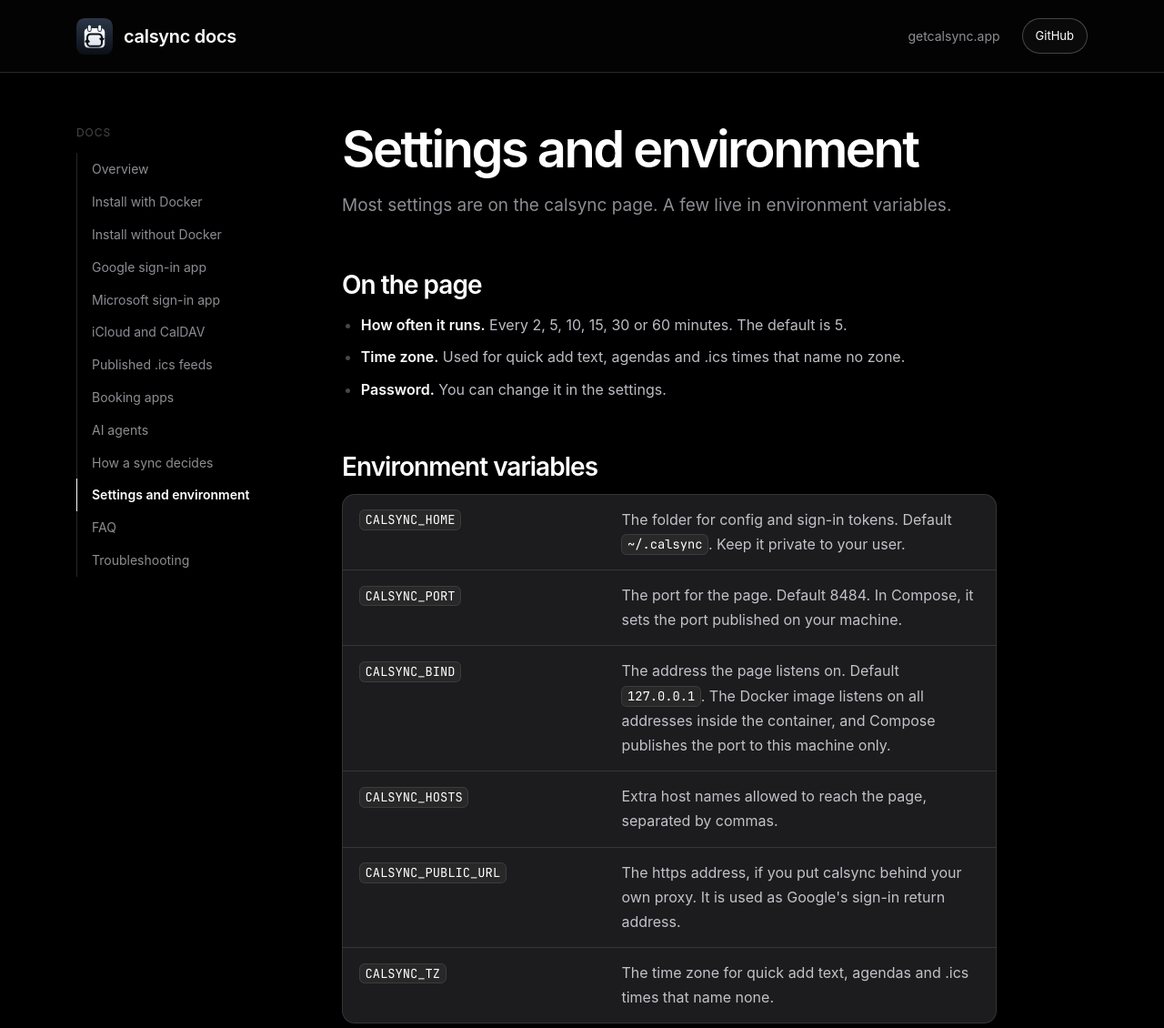
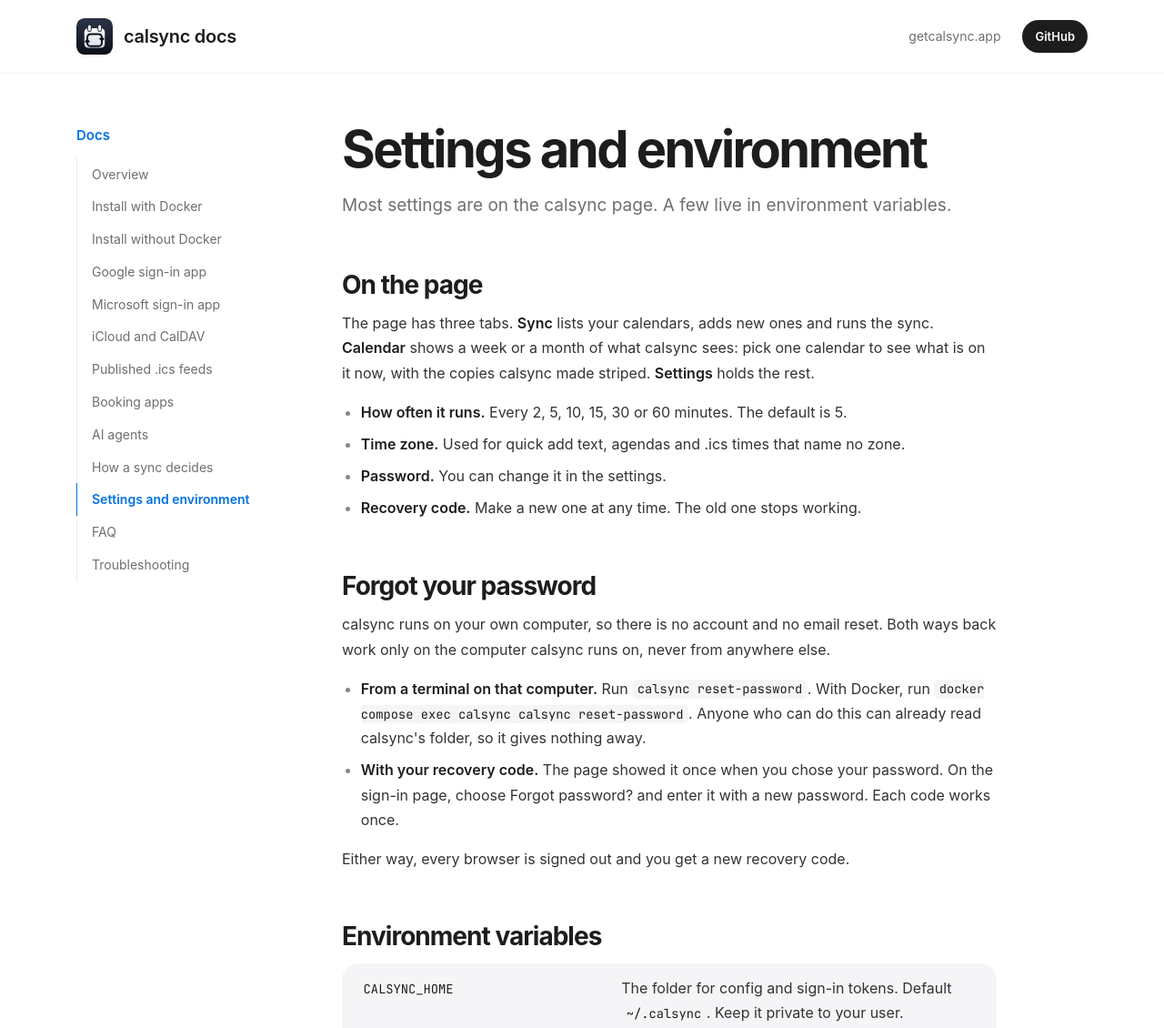
Before and after one commit to jakescalesAI/calsync, a plain HTML site: page docs-site/settings/index.html in a window 1280 px wide. Shown: the top 1130 px of the page at 91% size. Drawn offline with Linux system fonts and the light colour scheme.

Commit message:
Make the docs plain white and tell people about the Calendar tab and a forgotten password
The docs take the site's light palette, dark code blocks and blue accent. Settings explains the
three tabs and both ways back from a forgotten password; troubleshooting, the Docker steps,
the command list and the site point to them.

Co-Authored-By: Claude Opus 5.5 <noreply@anthropic.com>

```diff
--- a/docs-site/settings/index.html
+++ b/docs-site/settings/index.html
@@ -5,8 +5,8 @@
 <meta name="viewport" content="width=device-width, initial-scale=1">
 <title>Settings and environment | calsync docs</title>
 <meta name="description" content="calsync settings: how often it runs, environment variables, time zone, and exposing the page safely behind HTTPS.">
-<meta name="color-scheme" content="dark">
-<meta name="theme-color" content="#050505">
+<meta name="color-scheme" content="light">
+<meta name="theme-color" content="#ffffff">
 <link rel="canonical" href="https://docs.getcalsync.app/settings/">
 <link rel="icon" href="/favicon.ico" sizes="32x32"><link rel="icon" href="/mark-small.svg" type="image/svg+xml"><link rel="apple-touch-icon" href="/apple-touch-icon.png">
 <link rel="stylesheet" href="/style.css">
@@ -61,11 +61,20 @@
 <h1>Settings and environment</h1>
 <p class="lede">Most settings are on the calsync page. A few live in environment variables.</p>
 <h2>On the page</h2>
+<p>The page has three tabs. <strong>Sync</strong> lists your calendars, adds new ones and runs the sync. <strong>Calendar</strong> shows a week or a month of what calsync sees: pick one calendar to see what is on it now, with the copies calsync made striped. <strong>Settings</strong> holds the rest.</p>
 <ul>
 <li><strong>How often it runs.</strong> Every 2, 5, 10, 15, 30 or 60 minutes. The default is 5.</li>
 <li><strong>Time zone.</strong> Used for quick add text, agendas and .ics times that name no zone.</li>
 <li><strong>Password.</strong> You can change it in the settings.</li>
+<li><strong>Recovery code.</strong> Make a new one at any time. The old one stops working.</li>
 </ul>
+<h2 id="forgot">Forgot your password</h2>
+<p>calsync runs on your own computer, so there is no account and no email reset. Both ways back work only on the computer calsync runs on, never from anywhere else.</p>
+<ul>
+<li><strong>From a terminal on that computer.</strong> Run <code>calsync reset-password</code>. With Docker, run <code>docker compose exec calsync calsync reset-password</code>. Anyone who can do this can already read calsync's folder, so it gives nothing away.</li>
+<li><strong>With your recovery code.</strong> The page showed it once when you chose your password. On the sign-in page, choose Forgot password? and enter it with a new password. Each code works once.</li>
+</ul>
+<p>Either way, every browser is signed out and you get a new recovery code.</p>
 <h2>Environment variables</h2>
 <dl class="kv">
 <div><dt><code>CALSYNC_HOME</code></dt><dd>The folder for config and sign-in tokens. Default <code>~/.calsync</code>. Keep it private to your user.</dd></div>
--- a/docs-site/style.css
+++ b/docs-site/style.css
@@ -1,21 +1,20 @@
-/* calsync docs. Same look as getcalsync.app and LocalHub: Apple's dark system colours, the system font with Inter as the fallback, no scripts. */
+/* calsync docs. Plain white like getcalsync.app and the setup page, in the LocalHub family: Apple's light system colours, the system font with Inter as the fallback, blue as the one accent, no scripts. */
 
 @font-face { font-family: Inter; src: url(/fonts/inter-400.woff2) format("woff2"); font-weight: 400; font-display: swap; }
 @font-face { font-family: Inter; src: url(/fonts/inter-600.woff2) format("woff2"); font-weight: 600; font-display: swap; }
 @font-face { font-family: Mono; src: url(/fonts/jetbrains-mono-400.woff2) format("woff2"); font-weight: 400; font-display: swap; }
 
 :root {
-  color-scheme: dark;
-  /* LocalHub's dark palette (Apple system colours), so the docs, the site and the app read as one family. */
-  --bg: #000000;
-  --panel: #1c1c1e;
-  --line: rgba(84, 84, 88, .45);
-  --line2: rgba(84, 84, 88, .8);
-  --text: #ffffff;
-  --body: rgba(235, 235, 245, .8);
-  --dim: rgba(235, 235, 245, .6);
-  --faint: rgba(235, 235, 245, .3);
-  --blue: #0a84ff;
+  color-scheme: light;
+  --bg: #ffffff;
+  --panel: #f5f5f7;
+  --line: rgba(0, 0, 0, .08);
+  --line2: rgba(0, 0, 0, .14);
+  --text: #1d1d1f;
+  --body: #333336;
+  --dim: #6e6e73;
+  --faint: #86868b;
+  --blue: #0071e3;
   --sans: -apple-system, BlinkMacSystemFont, "SF Pro Text", Inter, "Segoe UI", system-ui, sans-serif;
   --mono: ui-monospace, "SF Mono", SFMono-Regular, Mono, Menlo, Consolas, monospace;
 }
@@ -28,35 +27,35 @@ body {
   overflow-wrap: break-word; overflow-x: clip;
 }
 img, svg { max-width: 100%; }
-a { color: var(--text); text-decoration: underline; text-decoration-color: var(--line2); text-underline-offset: .22em; text-decoration-thickness: 1px; transition: text-decoration-color .2s; }
-a:hover { text-decoration-color: var(--text); }
+a { color: var(--blue); text-decoration: underline; text-decoration-color: rgba(0, 113, 227, .3); text-underline-offset: .22em; text-decoration-thickness: 1px; transition: text-decoration-color .2s; }
+a:hover { text-decoration-color: var(--blue); }
 :focus-visible { outline: 3px solid var(--blue); outline-offset: 3px; border-radius: 6px; }
 .wrap { width: 100%; max-width: 1160px; margin: 0 auto; padding: 0 24px; }
 .skip { position: absolute; left: -999px; top: 8px; background: var(--text); color: var(--bg); padding: 8px 12px; border-radius: 8px; z-index: 50; }
 .skip:focus { left: 8px; }
 
-h1, h2, h3, h4 { color: var(--text); font-weight: 600; letter-spacing: -.035em; line-height: 1.1; margin: 0 0 .5em; text-wrap: balance; }
+h1, h2, h3, h4 { color: var(--text); font-weight: 700; letter-spacing: -.035em; line-height: 1.1; margin: 0 0 .5em; text-wrap: balance; }
 h3 { font-size: 19px; letter-spacing: -.02em; }
 p { margin: 0 0 1em; }
-code { font-family: var(--mono); font-size: .86em; background: rgba(255, 255, 255, .05); border: 1px solid var(--line); padding: .1em .4em; border-radius: 6px; color: var(--text); }
+code { font-family: var(--mono); font-size: .86em; background: var(--panel); border: 0; padding: .1em .4em; border-radius: 6px; color: var(--text); }
 pre {
-  margin: 0 0 1.4rem; padding: 18px 20px; background: var(--panel); border: 1px solid var(--line);
-  border-radius: 14px; font-family: var(--mono); font-size: 13.5px; line-height: 1.75; color: #e6e6e6;
+  margin: 0 0 1.4rem; padding: 18px 20px; background: #1d1d1f; border: 0;
+  border-radius: 14px; font-family: var(--mono); font-size: 13.5px; line-height: 1.75; color: #f5f5f7;
   white-space: pre-wrap; overflow-wrap: anywhere;
 }
-pre code { background: none; border: 0; padding: 0; font-size: inherit; }
-pre .c { color: var(--faint); }
+pre code { background: none; border: 0; padding: 0; font-size: inherit; color: inherit; }
+pre .c { color: #98989d; }
 
 /* header: sticky glass bar, like the main site */
 .bar { display: flex; align-items: center; justify-content: space-between; gap: 12px 24px; height: 80px; }
-.hd { position: sticky; top: 0; z-index: 30; max-width: none; padding: 0 max(24px, calc((100% - 1112px) / 2)); background: rgba(5, 5, 5, .72); backdrop-filter: saturate(140%) blur(14px); -webkit-backdrop-filter: saturate(140%) blur(14px); border-bottom: 1px solid var(--line); }
+.hd { position: sticky; top: 0; z-index: 30; max-width: none; padding: 0 max(24px, calc((100% - 1112px) / 2)); background: rgba(255, 255, 255, .8); backdrop-filter: saturate(180%) blur(24px); -webkit-backdrop-filter: saturate(180%) blur(24px); box-shadow: 0 .5px 0 var(--line); }
 .brand { display: inline-flex; align-items: center; gap: 12px; color: var(--text); text-decoration: none; font-weight: 600; font-size: 20px; letter-spacing: -.015em; }
 .brand img { width: 40px; height: 40px; display: block; }
 .bar nav { display: flex; align-items: center; gap: 24px; font-size: 14px; }
 .bar nav a { color: var(--dim); text-decoration: none; transition: color .2s; }
 .bar nav a:hover { color: var(--text); }
-.bar nav a:last-child { color: var(--text); font-size: 13px; padding: 7px 14px; border: 1px solid var(--line2); border-radius: 999px; background: rgba(255, 255, 255, .03); }
-.bar nav a:last-child:hover { border-color: rgba(255, 255, 255, .35); }
+.bar nav a:last-child { color: #fff; font-size: 13px; font-weight: 600; padding: 7px 14px; border: 0; border-radius: 999px; background: var(--text); }
+.bar nav a:last-child:hover { color: #fff; background: #000; }
 .burger, .menu { display: none; }
 @media (max-width: 720px) {
   .bar { height: 72px; }
@@ -74,7 +73,7 @@ pre .c { color: var(--faint); }
   .shut i + i { transform: rotate(-45deg); }
 }
 
-.foot { border-top: 1px solid var(--line); margin-top: 40px; }
+.foot { margin-top: 40px; background: var(--panel); }
 .foot .wrap { display: flex; flex-wrap: wrap; align-items: center; justify-content: space-between; gap: 10px 28px; padding-top: 28px; padding-bottom: 28px; color: var(--faint); font-size: 13px; }
 .foot .brand { gap: 10px; font-size: 15px; }
 .foot .brand img { width: 20px; height: 20px; }
@@ -82,11 +81,11 @@ pre .c { color: var(--faint); }
 
 /* buttons */
 .btns { display: flex; flex-wrap: wrap; gap: 12px; justify-content: center; margin-top: 28px; }
-.chrome { display: inline-block; text-decoration: none; font-weight: 600; font-size: 15px; padding: 13px 22px; border-radius: 999px; background: var(--text); color: var(--bg); border: 1px solid var(--text); box-shadow: 0 0 0 6px rgba(255, 255, 255, .05); }
-.chrome:hover { background: #fff; }
+.chrome { display: inline-block; text-decoration: none; font-weight: 600; font-size: 15px; padding: 13px 22px; border-radius: 999px; background: var(--blue); color: #fff; border: 0; box-shadow: none; }
+.chrome:hover { background: #0077ed; }
 
 /* key/value table */
-.kv { margin: 0; border: 1px solid var(--line); border-radius: 14px; background: var(--panel); overflow: hidden; }
+.kv { margin: 0; border: 0; border-radius: 18px; background: var(--panel); overflow: hidden; }
 .kv > div { display: grid; grid-template-columns: minmax(0, .9fr) minmax(0, 1.3fr); gap: 16px; padding: 14px 18px; border-top: 1px solid var(--line); }
 .kv > div:first-child { border-top: 0; }
 .kv dt, .kv dd { min-width: 0; overflow-wrap: anywhere; }
@@ -97,8 +96,8 @@ pre .c { color: var(--faint); }
 .docs { display: grid; gap: 28px; padding-top: 32px; padding-bottom: 48px; }
 @media (min-width: 900px) { .docs { grid-template-columns: 220px minmax(0, 1fr); gap: 72px; padding-top: 56px; } }
 .side { font-size: 14px; }
-.side p { margin: 0 0 12px; color: var(--faint); font-size: 12px; letter-spacing: .08em; text-transform: uppercase; }
-.side ul { list-style: none; margin: 0; padding: 12px 14px; display: grid; grid-template-columns: 1fr 1fr; gap: 2px 16px; border: 1px solid var(--line); border-radius: 14px; background: var(--panel); }
+.side p { margin: 0 0 12px; color: var(--blue); font-size: 15px; font-weight: 600; }
+.side ul { list-style: none; margin: 0; padding: 12px 14px; display: grid; grid-template-columns: 1fr 1fr; gap: 2px 16px; border: 0; border-radius: 18px; background: var(--panel); }
 .side a { display: block; padding: 4px 0; color: var(--dim); text-decoration: none; transition: color .2s; }
 .side a:hover { color: var(--text); }
 .side a[aria-current] { color: var(--text); font-weight: 600; }
@@ -106,7 +105,7 @@ pre .c { color: var(--faint); }
   .side { position: sticky; top: 96px; align-self: start; }
   .side ul { display: block; padding: 0; border: 0; border-left: 1px solid var(--line); border-radius: 0; background: none; }
   .side a { padding: 6px 0 6px 16px; margin-left: -1px; border-left: 1px solid transparent; }
-  .side a[aria-current] { border-left-color: var(--text); }
+  .side a[aria-current] { border-left-color: var(--blue); color: var(--blue); }
 }
 
 .doc { max-width: 720px; min-width: 0; }
@@ -118,7 +117,7 @@ pre .c { color: var(--faint); }
 .doc li::marker { color: var(--faint); }
 .doc li > pre { margin-top: 10px; }
 .doc strong { color: var(--text); font-weight: 600; }
-.callout { border: 1px solid var(--line2); border-radius: 14px; background: linear-gradient(180deg, rgba(255, 255, 255, .04), rgba(255, 255, 255, .01)); padding: 16px 20px; margin: 0 0 1.4rem; color: var(--text); }
+.callout { border: 0; border-left: 3px solid var(--blue); border-radius: 14px; background: rgba(0, 113, 227, .06); padding: 16px 20px; margin: 0 0 1.4rem; color: var(--text); }
 .callout p:last-child { margin-bottom: 0; }
 .doc details { border-top: 1px solid var(--line); padding: 16px 0; }
 .doc details:last-of-type { border-bottom: 1px solid var(--line); }
@@ -136,17 +135,17 @@ pre .c { color: var(--faint); }
 @media (max-width: 560px) { .doc .kv > div { grid-template-columns: minmax(0, 1fr); gap: 4px; } }
 
 .pager { display: grid; grid-template-columns: 1fr 1fr; gap: 12px; margin-top: 64px; }
-.pager a { display: block; padding: 16px 18px; border: 1px solid var(--line); border-radius: 14px; background: var(--panel); text-decoration: none; font-weight: 600; font-size: 15px; transition: border-color .2s; }
-.pager a:hover { border-color: var(--line2); }
+.pager a { display: block; padding: 16px 18px; border: 0; border-radius: 18px; background: var(--panel); text-decoration: none; font-weight: 600; font-size: 15px; transition: background .2s; }
+.pager a:hover { background: #e8e8ed; }
 .pager a:only-child { grid-column: 1 / -1; }
 .pager a + a { text-align: right; }
 @media (max-width: 560px) { .pager { grid-template-columns: 1fr; } .pager a + a { text-align: left; } }
 
-.doc .idx, .idx { list-style: none; padding: 0; margin: 0 0 1.4rem; border: 1px solid var(--line); border-radius: 14px; background: var(--panel); overflow: hidden; }
+.doc .idx, .idx { list-style: none; padding: 0; margin: 0 0 1.4rem; border: 0; border-radius: 18px; background: var(--panel); overflow: hidden; }
 .doc .idx li { margin: 0; padding: 0; border-top: 1px solid var(--line); }
 .doc .idx li:first-child { border-top: 0; }
 .idx a { display: block; padding: 16px 20px; text-decoration: none; font-weight: 600; transition: background .2s; }
-.idx a:hover { background: rgba(255, 255, 255, .03); }
+.idx a:hover { background: #e8e8ed; }
 .idx li { position: relative; }
 .idx span { display: block; padding: 0 20px 16px; margin-top: -12px; color: var(--dim); font-size: 15px; }
 
```
Also changed, not shown: docs-site/404.html (+2 -2 lines), docs-site/agents/index.html (+2 -2 lines), docs-site/booking-apps/index.html (+2 -2 lines), docs-site/caldav/index.html (+2 -2 lines), docs-site/docker/index.html (+4 -2 lines), docs-site/faq/index.html (+2 -2 lines), docs-site/google/index.html (+2 -2 lines), docs-site/how-a-sync-decides/index.html (+2 -2 lines), docs-site/ics/index.html (+2 -2 lines), docs-site/index.html (+2 -2 lines), docs-site/microsoft/index.html (+2 -2 lines), docs-site/python/index.html (+3 -2 lines), docs-site/troubleshooting/index.html (+4 -2 lines), site/index.html (+2 -1 lines).
